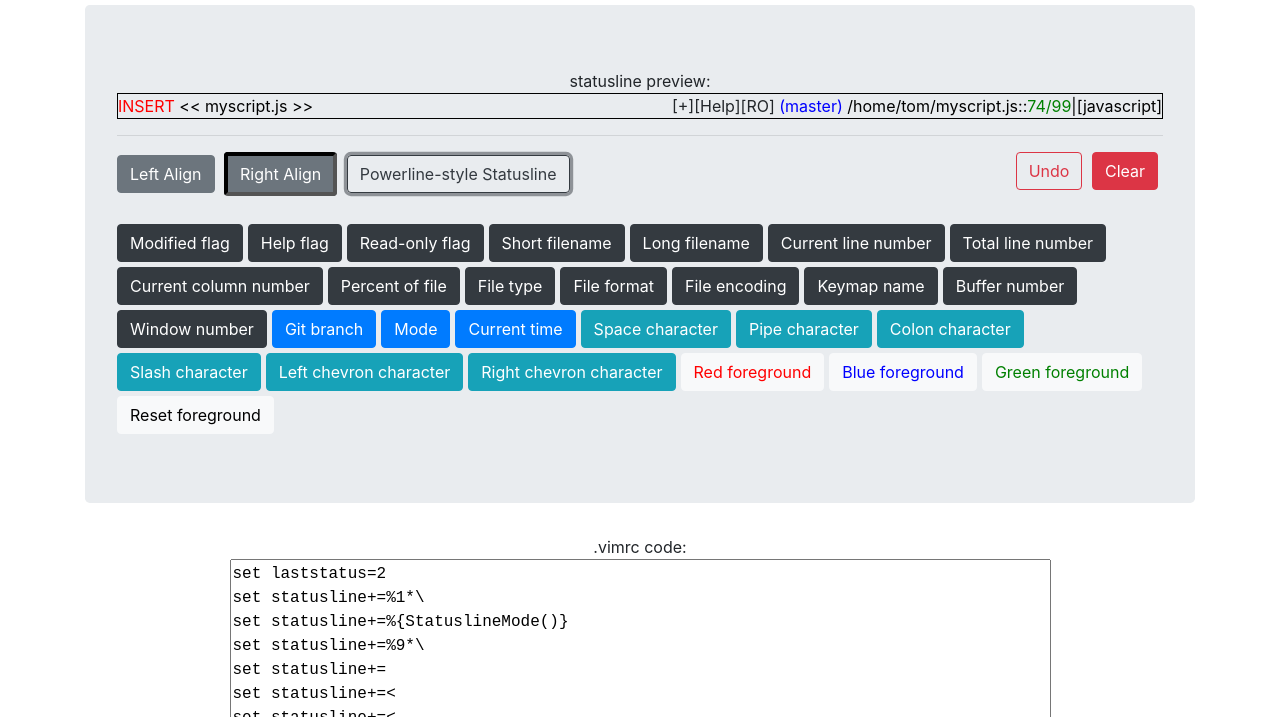
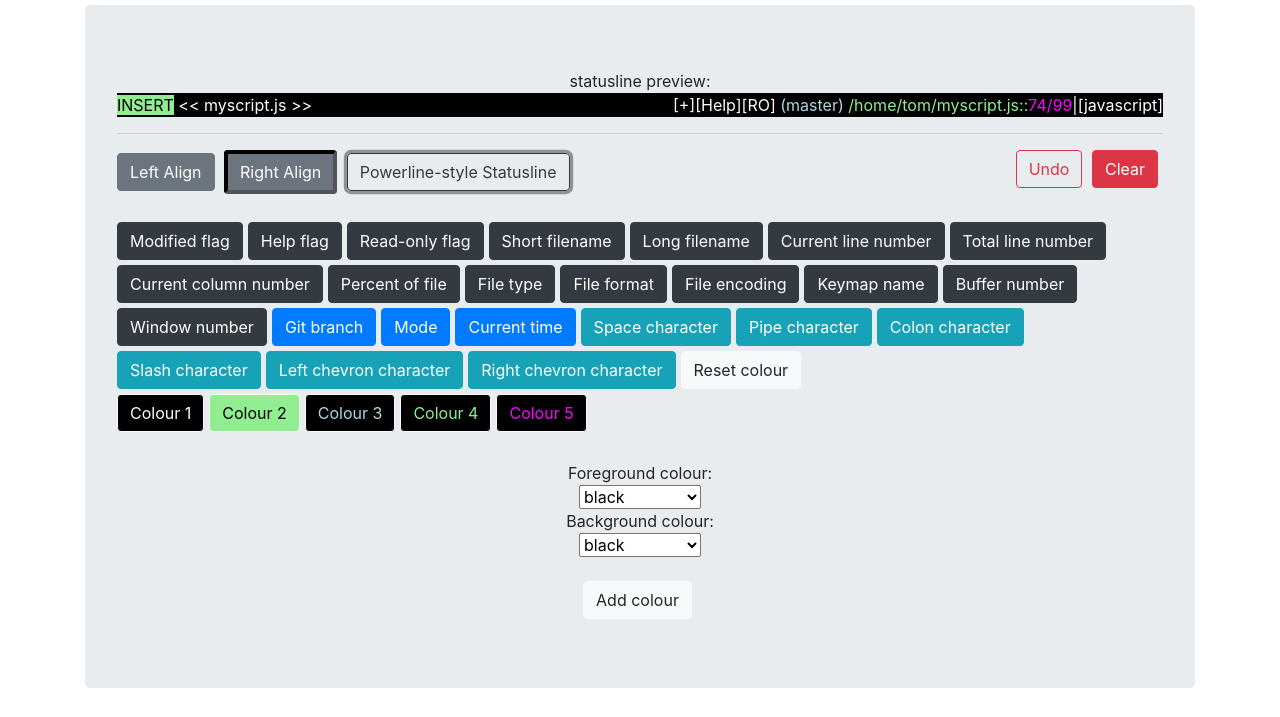
Before and after one commit to tomdaly/vim-statusline-generator, a website: page index.html in a window 1280 px wide. Both pictures are taken after a click on the button "Powerline-style Statusline". Shown: the part 51-768 px from the top of the page. Drawn offline with nearby package versions, Linux system fonts and the light colour scheme.

Commit message:
Add custom colour options

```diff
--- a/DomInit.js
+++ b/DomInit.js
@@ -1,5 +1,6 @@
 const genDom = new GeneratorDom()
-document.getElementById('options').appendChild(genDom.init())
+document.getElementById('options').appendChild(genDom.initButtons())
+document.getElementById('dropdowns').appendChild(genDom.initDropdowns())
 document.getElementById('clearButton').addEventListener('click', function () {
   genDom.clear()
 })
@@ -15,9 +16,14 @@ document.getElementById('rightButton').addEventListener('click', function () {
 document.getElementById('defaultButton').addEventListener('click', function () {
   genDom.clear()
   genDom.setAlign(LEFT_ALIGN)
-  genDom.addElement(findElement('<font color="red">Red foreground</font>'))
+  let colourReset = genDom.addColour('white', 'black')
+  let colourOne = genDom.addColour('black', 'lightgreen')
+  let colourTwo = genDom.addColour('lightblue', 'black')
+  let colourThree = genDom.addColour('lightgreen', 'black')
+  let colourFour = genDom.addColour('magenta', 'black')
+  genDom.addElement(colourOne)
   genDom.addElement(findElement('Mode'), genDom.leftAlign)
-  genDom.addElement(findElement('<font color="black">Reset foreground</font>'))
+  genDom.addElement(colourReset)
   genDom.addElement(findElement('Space character'))
   genDom.addElement(findElement('Left chevron character'))
   genDom.addElement(findElement('Left chevron character'))
@@ -32,18 +38,19 @@ document.getElementById('defaultButton').addEventListener('click', function () {
   genDom.addElement(findElement('Help flag'))
   genDom.addElement(findElement('Read-only flag'))
   genDom.addElement(findElement('Space character'))
-  genDom.addElement(findElement('<font color="blue">Blue foreground</font>'))
+  genDom.addElement(colourTwo)
   genDom.addElement(findElement('Git branch'))
-  genDom.addElement(findElement('<font color="black">Reset foreground</font>'))
+  genDom.addElement(colourReset)
   genDom.addElement(findElement('Space character'))
+  genDom.addElement(colourThree)
   genDom.addElement(findElement('Long filename'))
   genDom.addElement(findElement('Colon character'))
   genDom.addElement(findElement('Colon character'))
-  genDom.addElement(findElement('<font color="green">Green foreground</font>'))
+  genDom.addElement(colourFour)
   genDom.addElement(findElement('Current line number'))
   genDom.addElement(findElement('Slash character'))
   genDom.addElement(findElement('Total line number'))
-  genDom.addElement(findElement('<font color="black">Reset foreground</font>'))
+  genDom.addElement(colourReset)
   genDom.addElement(findElement('Pipe character'))
   genDom.addElement(findElement('File type'))
   genDom.update()
--- a/Generator.js
+++ b/Generator.js
@@ -155,7 +155,7 @@ endfunction
   },
   {
     title: 'Space character',
-    out: ' ',
+    out: '\\ ',
     preview: ' ',
     buttonColour: 'info'
   },
@@ -190,34 +190,37 @@ endfunction
     buttonColour: 'info'
   },
   {
-    title: '<font color="red">Red foreground</font>',
-    out: '%1*\\',
-    preview: '<font color="red">',
+    title: 'Reset colour',
+    out: '%9*\\',
+    preview: '<span style="color:white;background-color:black;">',
     buttonColour: 'light',
-    extra: 'hi User1 ctermbg=black ctermfg=red guibg=black guifg=red\n'
-  },
-  {
-    title: '<font color="blue">Blue foreground</font>',
-    out: '%2*\\',
-    preview: '<font color="blue">',
-    buttonColour: 'light',
-    extra: 'hi User2 ctermbg=black ctermfg=blue guibg=black guifg=blue\n'
-  },
-  {
-    title: '<font color="green">Green foreground</font>',
-    out: '%3*\\',
-    preview: '<font color="green">',
-    buttonColour: 'light',
-    extra: 'hi User3 ctermbg=black ctermfg=green guibg=black guifg=green\n'
-  },
-  {
-    title: '<font color="black">Reset foreground</font>',
-    out: '%9*\\',
-    preview: '<font color="black">',
-    buttonColour: 'light',
-    extra: 'hi User9 NONE\n'
+    extra: 'hi User9 ctermbg=black ctermfg=white guibg=black guifg=white\n'
   }
 ]
+
+let colours = ['black',
+  'darkred',
+  'darkgreen',
+  'brown',
+  'darkblue',
+  'darkmagenta',
+  'darkcyan',
+  'lightgray',
+  'darkgray',
+  'red',
+  'green',
+  'yellow',
+  'blue',
+  'magenta',
+  'cyan',
+  'white',
+  'grey',
+  'lightred',
+  'lightgreen',
+  'lightyellow',
+  'lightblue',
+  'lightmagenta',
+  'lightcyan']
 
 /* -- */
 
@@ -235,11 +238,11 @@ Generator.prototype.addElement = function (element, align) {
 }
 
 Generator.prototype.removeElement = function (align) {
-    if (align === LEFT_ALIGN) {
-        this.leftElements.pop()
-    } else {
-        this.rightElements.pop()
-    }
+  if (align === LEFT_ALIGN) {
+    return this.leftElements.pop()
+  } else {
+    return this.rightElements.pop()
+  }
 }
 
 Generator.prototype.removeAllElements = function () {
@@ -254,10 +257,15 @@ Generator.prototype.removeAllElements = function () {
 Generator.prototype.buildOutput = function () {
   let output = 'set laststatus=2\n'
   let extra = ''
+  let colours = ''
   for (let i = 0; i < this.leftElements.length; i++) {
     let curr = this.leftElements[i]
     output += 'set statusline+=' + curr.out + '\n'
-    if (curr.extra != null) {
+    let isColourElement = curr.title.startsWith('btnColour') || curr.title === 'Reset colour'
+    if (isColourElement && !colours.includes(curr.extra)) {
+      colours += curr.extra
+    }
+    if (!isColourElement && curr.extra != null) {
       extra += curr.extra
     }
   }
@@ -267,11 +275,15 @@ Generator.prototype.buildOutput = function () {
   for (let i = 0; i < this.rightElements.length; i++) {
     let curr = this.rightElements[i]
     output += 'set statusline+=' + curr.out + '\n'
-    if (curr.extra != null) {
+    let isColourElement = curr.title.startsWith('btnColour') || curr.title === 'Reset colour'
+    if (isColourElement && !colours.includes(curr.extra)) {
+      colours += curr.extra
+    }
+    if (!isColourElement && curr.extra != null) {
       extra += curr.extra
     }
   }
-  return output + extra
+  return output + colours + extra
 }
 
 Generator.prototype.buildPreview = function (align) {
@@ -292,9 +304,11 @@ Generator.prototype.buildPreview = function (align) {
 function GeneratorDom () {
   this.generator = new Generator()
   this.setAlign(LEFT_ALIGN)
+  this.numColours = 0
+  this.colourButtons = []
 };
 
-GeneratorDom.prototype.init = function () {
+GeneratorDom.prototype.initButtons = function () {
   const form = document.createElement('form')
   let button
   let _this = this
@@ -304,7 +318,7 @@ GeneratorDom.prototype.init = function () {
     button.setAttribute('class', 'btn btn-' + options[i].buttonColour)
     button.innerHTML = options[i].title
     button.addEventListener('click', function () {
-      _this.generator.addElement(options[i], _this.align)
+      _this.addElement(options[i])
       _this.update()
     }, false)
     form.appendChild(button)
@@ -312,7 +326,47 @@ GeneratorDom.prototype.init = function () {
   return form
 }
 
-GeneratorDom.prototype.addElement = function(element) {
+GeneratorDom.prototype.initDropdowns = function () {
+  const form = document.createElement('form')
+  const fgcolours = document.createElement('select')
+  const bgcolours = document.createElement('select')
+  fgcolours.setAttribute('id', 'fgcolours')
+  bgcolours.setAttribute('id', 'bgcolours')
+  let colourOption
+  for (let i = 0; i < colours.length; i++) {
+    colourOption = document.createElement('option')
+    colourOption.textContent = colours[i]
+    colourOption.value = colours[i]
+    fgcolours.appendChild(colourOption)
+  }
+  for (let i = 0; i < colours.length; i++) {
+    colourOption = document.createElement('option')
+    colourOption.textContent = colours[i]
+    colourOption.value = colours[i]
+    bgcolours.appendChild(colourOption)
+  }
+  let addColourButton = document.createElement('button')
+  addColourButton = document.createElement('button')
+  addColourButton.setAttribute('type', 'button')
+  addColourButton.setAttribute('class', 'btn btn-light')
+  addColourButton.innerHTML = 'Add colour'
+  let _this = this
+  addColourButton.addEventListener('click', function () {
+    let fg = document.getElementById('fgcolours').value
+    let bg = document.getElementById('bgcolours').value
+    _this.addColour(fg, bg)
+    _this.update()
+  }, false)
+  form.innerHTML += '<br>Foreground colour:<br>'
+  form.appendChild(fgcolours)
+  form.innerHTML += '<br>Background colour:<br>'
+  form.appendChild(bgcolours)
+  form.innerHTML += '<br><br>'
+  form.appendChild(addColourButton)
+  return form
+}
+
+GeneratorDom.prototype.addElement = function (element) {
   this.generator.addElement(element, this.align)
 }
 
@@ -344,13 +398,24 @@ GeneratorDom.prototype.clear = function () {
   leftPreview.innerHTML = ''
   rightPreview.innerHTML = ''
   this.generator.removeAllElements()
+  const options = document.getElementById('options')
+  for (let i = 0; i < this.colourButtons.length; i++) {
+    options.removeChild(this.colourButtons[i])
+  }
+  this.colourButtons = []
 }
 
 GeneratorDom.prototype.undo = function () {
-  if(this.align === LEFT_ALIGN) {
-    this.generator.removeElement(LEFT_ALIGN)
+  let removed
+  if (this.align === LEFT_ALIGN) {
+    removed = this.generator.removeElement(LEFT_ALIGN)
   } else {
-    this.generator.removeElement(RIGHT_ALIGN)
+    removed = this.generator.removeElement(RIGHT_ALIGN)
+  }
+  if (removed != null && removed.title.startsWith('btnColour')) {
+    let button = document.getElementById(removed.title)
+    document.getElementById('options').removeChild(button)
+    this.colourButtons.pop()
   }
   this.update()
 }
@@ -365,3 +430,33 @@ GeneratorDom.prototype.setAlign = function (align) {
     document.getElementById('leftButton').setAttribute('style', '')
   }
 }
+
+GeneratorDom.prototype.addColour = function (foreground, background) {
+  let numColours = this.colourButtons.length
+  if (numColours < 8) {
+    numColours++
+    const form = document.getElementById('options')
+    let colourButton = document.createElement('button')
+    colourButton.setAttribute('type', 'button')
+    colourButton.setAttribute('id', 'btnColour' + numColours)
+    colourButton.setAttribute('class', 'btn btn-light')
+    colourButton.setAttribute('style', 'color:' + foreground + ';background-color:' + background + ';')
+    colourButton.innerHTML = 'Colour ' + numColours
+    let colourElement = {
+      title: 'btnColour' + numColours,
+      out: '%' + numColours + '*\\',
+      preview: '<span style="color:' + foreground + ';background-color:' + background + ';">',
+      extra: 'hi User' + numColours + ' ctermbg=' + background + ' ctermfg=' + foreground + ' guibg=' + background + ' guifg=' + foreground + '\n'
+    }
+    let _this = this
+    colourButton.addEventListener('click', function () {
+      _this.addElement(colourElement)
+      _this.update()
+    }, false)
+    form.appendChild(colourButton)
+    this.colourButtons.push(colourButton)
+    return colourElement
+  } else {
+    alert('Vim only allows for 8 colours! Please remove a colour by undoing')
+  }
+}
--- a/index.html
+++ b/index.html
@@ -19,12 +19,13 @@
       <div class="jumbotron">
         <div class="panel panel-default" style="text-align:center;">
           statusline preview:<br>
-          <div class="panel-body" style="border: 1px solid black;">
+          <div class="panel-body" style="color: white; background-color:black;">
             <span id="leftPreview" style="float:left;"> </span><span id="rightPreview" style="float:right;"> </span>
             <br>
           </div>
         </div>
         <hr>
+        <div>
           <span style="float: left; display: inline-block;">
             <button id="leftButton" type="button" class="btn btn-secondary">Left Align</button>
             <button id="rightButton" type="button" class="btn btn-secondary">Right Align</button>
@@ -34,13 +35,16 @@
             <button id="undoButton" type="button" class="btn btn-outline-danger">Undo</button>
             <button id="clearButton" type="button" class="btn btn-danger">Clear</button>
           </span>
+        </div>
         <br><br><br>
         <div id="options"></div>
+        <div id="dropdowns" style="text-align: center;"></div>
       </div>
       <div style="text-align: center;">
         .vimrc code:<br>
         <textarea type="text" id="output" cols="80" rows="10" value="" style="font-family:monospace;resize:none;" readonly></textarea>
       </div>
+      <p style="text-align: center;">To see what colours your environment can use, run this command in vim <span style="font-family:monospace;">:run syntax/colortest.vim</span></p>
     </div>
 
     <br>
```
Also changed, not shown: GeneratorSpec.js (+41 -17 lines), README.md. Lines whose indentation alone changed are shown as unchanged.
